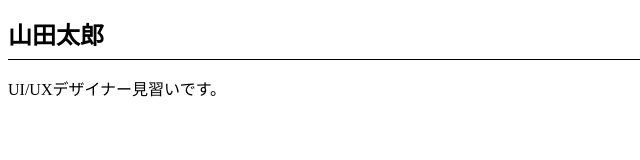
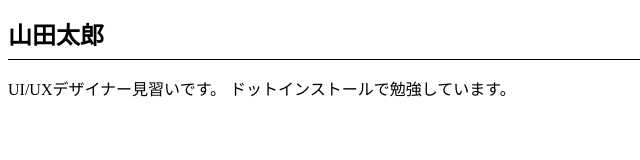
Before and after one commit to haratasu/haratasu.github.io, a plain HTML site: page index.html in a window 1280 px wide. Shown: the whole page, without its empty margins (0-640 px from the left). Drawn offline with Linux system fonts and the light colour scheme.

Commit message:
Add files via upload

```diff
--- a/index.html
+++ b/index.html
@@ -9,6 +9,7 @@
 		<h1>山田太郎</h1>
 		<p>
 			UI/UXデザイナー見習いです。
+			ドットインストールで勉強しています。
 		</p>
 	</body>
 </html>
```
